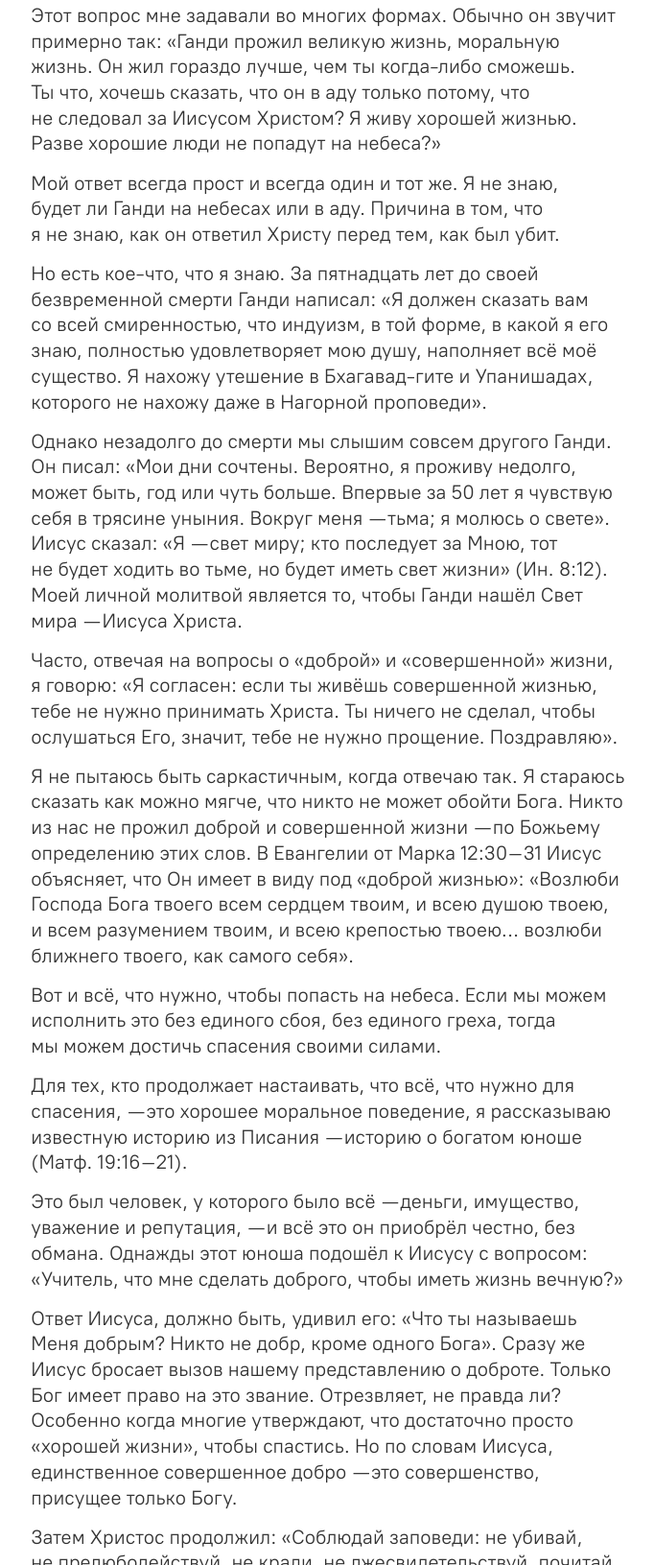
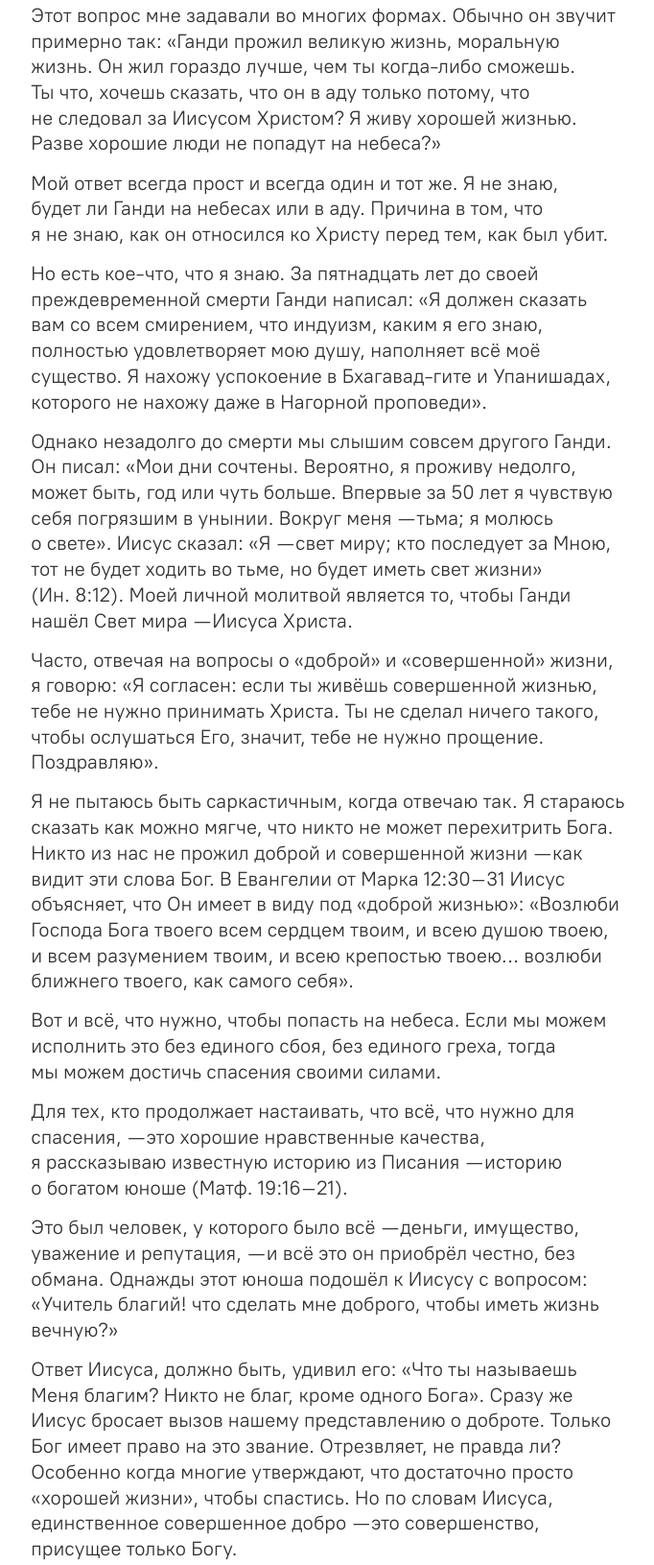
Before and after one commit to max-bazarov/max-bazarov.github.io, an Eleventy site: page src/manyways.html in a window 1280 px wide. Shown: the part 2524-4155 px from the top of the page at 96% size, without its empty margins (298-980 px from the left). Built offline with nearby package versions, Linux system fonts and the light colour scheme; Eleventy itself is replaced by a stand-in of ours; files that its build step writes are made by us from their sources.

Commit message:
Correct chapter

```diff
--- a/src/manyways.html
+++ b/src/manyways.html
@@ -90,40 +90,39 @@ permalink: "/manyways/index.html"
         на небеса?»</p>
 
       <p>Мой ответ всегда прост и всегда один и тот же. Я не знаю, будет ли Ганди на небесах или в аду. Причина
-        в том, что я не знаю, как он ответил Христу перед тем, как был убит.</p>
+        в том, что я не знаю, как он относился ко Христу перед тем, как был убит.</p>
 
-      <p>Но есть кое-что, что я знаю. За пятнадцать лет до своей безвременной смерти Ганди написал: «Я должен
-        сказать вам со всей смиренностью, что индуизм, в той форме, в какой я его знаю, полностью удовлетворяет
-        мою душу, наполняет всё моё существо. Я нахожу утешение в Бхагавад-гите и Упанишадах, которого не нахожу
+      <p>Но есть кое-что, что я знаю. За пятнадцать лет до своей преждевременной смерти Ганди написал: «Я должен
+        сказать вам со всем смирением, что индуизм, каким я его знаю, полностью удовлетворяет
+        мою душу, наполняет всё моё существо. Я нахожу успокоение в Бхагавад-гите и Упанишадах, которого не нахожу
         даже в Нагорной проповеди».</p>
 
       <p>Однако незадолго до смерти мы слышим совсем другого Ганди. Он писал: «Мои дни сочтены. Вероятно,
-        я проживу недолго, может быть, год или чуть больше. Впервые за 50 лет я чувствую себя в трясине уныния.
+        я проживу недолго, может быть, год или чуть больше. Впервые за 50 лет я чувствую себя погрязшим в унынии.
         Вокруг меня — тьма; я молюсь о свете». Иисус сказал: «Я — свет миру; кто последует за Мною, тот не будет
         ходить во тьме, но будет иметь свет жизни» (Ин. 8:12). Моей личной молитвой является то, чтобы Ганди
         нашёл Свет мира — Иисуса Христа.</p>
 
       <p>Часто, отвечая на вопросы о «доброй» и «совершенной» жизни, я говорю: «Я согласен: если ты живёшь
-        совершенной жизнью, тебе не нужно принимать Христа. Ты ничего не сделал, чтобы ослушаться Его, значит,
+        совершенной жизнью, тебе не нужно принимать Христа. Ты не сделал ничего такого, чтобы ослушаться Его, значит,
         тебе не нужно прощение. Поздравляю».</p>
 
       <p>Я не пытаюсь быть саркастичным, когда отвечаю так. Я стараюсь сказать как можно мягче, что никто
-        не может обойти Бога. Никто из нас не прожил доброй и совершенной жизни — по Божьему определению этих
-        слов. В Евангелии от Марка 12:30–31 Иисус объясняет, что Он имеет в виду под «доброй жизнью»: «Возлюби
+        не может перехитрить Бога. Никто из нас не прожил доброй и совершенной жизни — как видит эти слова Бог.
+        В Евангелии от Марка 12:30–31 Иисус объясняет, что Он имеет в виду под «доброй жизнью»: «Возлюби
         Господа Бога твоего всем сердцем твоим, и всею душою твоею, и всем разумением твоим, и всею крепостью
         твоею... возлюби ближнего твоего, как самого себя».</p>
 
       <p>Вот и всё, что нужно, чтобы попасть на небеса. Если мы можем исполнить это без единого сбоя, без
         единого греха, тогда мы можем достичь спасения своими силами.</p>
 
-      <p>Для тех, кто продолжает настаивать, что всё, что нужно для спасения, — это хорошее моральное поведение,
+      <p>Для тех, кто продолжает настаивать, что всё, что нужно для спасения, — это хорошие нравственные качества,
         я рассказываю известную историю из Писания — историю о богатом юноше (Матф. 19:16–21).</p>
 
       <p>Это был человек, у которого было всё — деньги, имущество, уважение и репутация, — и всё это он приобрёл
-        честно, без обмана. Однажды этот юноша подошёл к Иисусу с вопросом: «Учитель, что мне сделать доброго,
-        чтобы иметь жизнь вечную?»</p>
+        честно, без обмана. Однажды этот юноша подошёл к Иисусу с вопросом: «Учитель благий! что сделать мне доброго, чтобы иметь жизнь вечную?»</p>
 
-      <p>Ответ Иисуса, должно быть, удивил его: «Что ты называешь Меня добрым? Никто не добр, кроме одного
+      <p>Ответ Иисуса, должно быть, удивил его: «Что ты называешь Меня благим? Никто не благ, кроме одного
         Бога». Сразу же Иисус бросает вызов нашему представлению о доброте. Только Бог имеет право на это
         звание. Отрезвляет, не правда ли? Особенно когда многие утверждают, что достаточно просто «хорошей
         жизни», чтобы спастись. Но по словам Иисуса, единственное совершенное добро — это совершенство, присущее
@@ -140,17 +139,16 @@ permalink: "/manyways/index.html"
 
       <p>После этих слов лицо юноши изменилось. Он опустил голову и отошёл с грустью. Печаль наполнила его
         сердце. Иисус коснулся самого центра его существа. Хотя этот юноша, возможно, был безупречен в личной
-        и деловой жизни, он всё ещё служил другому богу — деньгам. Он не понимал, что доброта, по Божьему
-        определению, относится не только к поступкам, но и к внутренним мотивам и отношениям.</p>
+        и деловой жизни, он всё ещё служил другому богу — деньгам. Он не понимал, что доброта, как это понимает Бог, относится не только к поступкам, но и к внутренним мотивам и отношениям.</p>
 
       <p>Всё это сводится к одному простому вопросу: если ты и я можем достичь спасения просто живя хорошей
         жизнью, зачем тогда Иисусу нужно было переносить мучительную агонию креста? Почему Он просто не дал
-        несколько наставлений, не сказал «делайте лучшее, что можете» и не вознёсся на небеса? Почему? Потому
+        несколько наставлений, не сказал нам стараться изо всех сил и не вознёсся на небеса? Почему? Потому
         что Иисус знал — одних наставлений недостаточно, чтобы искупить нас. Он знал, что мы не сможем достичь
         Бога своими усилиями.</p>
 
-      <p>Но Бог Сам пришёл к нам в Иисусе Христе. Наказание, которое мы по праву заслужили, понёс Он.
-        Единственный способ быть «добрым» — это приобщиться к доброте Иисуса, которую, к счастью, Он желает
+      <p>Но Бог достиг нас через Иисуса Христа. Наказание, которое мы по праву заслужили, понёс Он.
+        Единственный способ быть «добрым» — это научиться доброте Иисуса, которую, к счастью, Он желает
         даровать каждому из нас.</p>
 
     </section>
```
Also changed, not shown: 1 other file.
